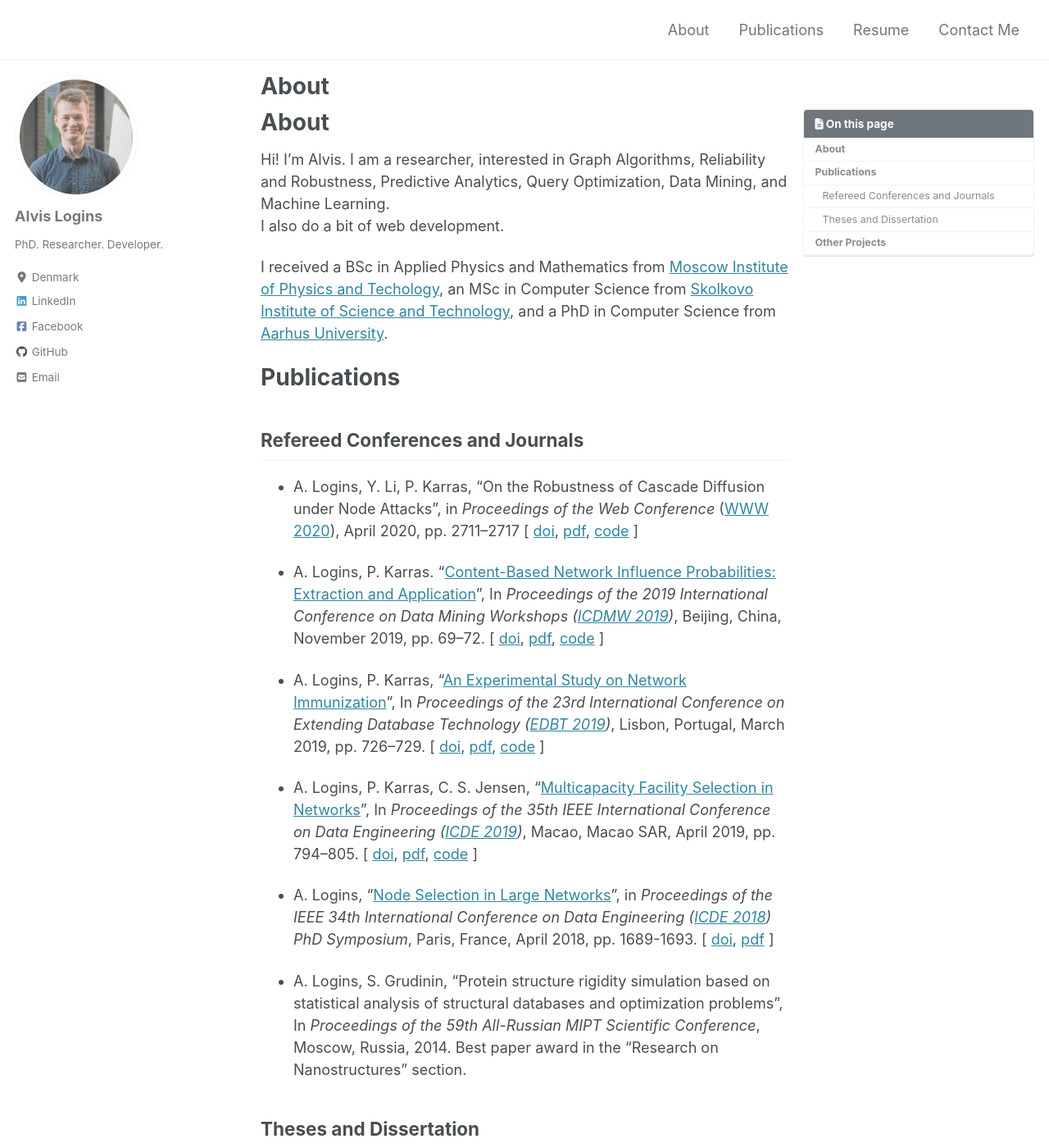
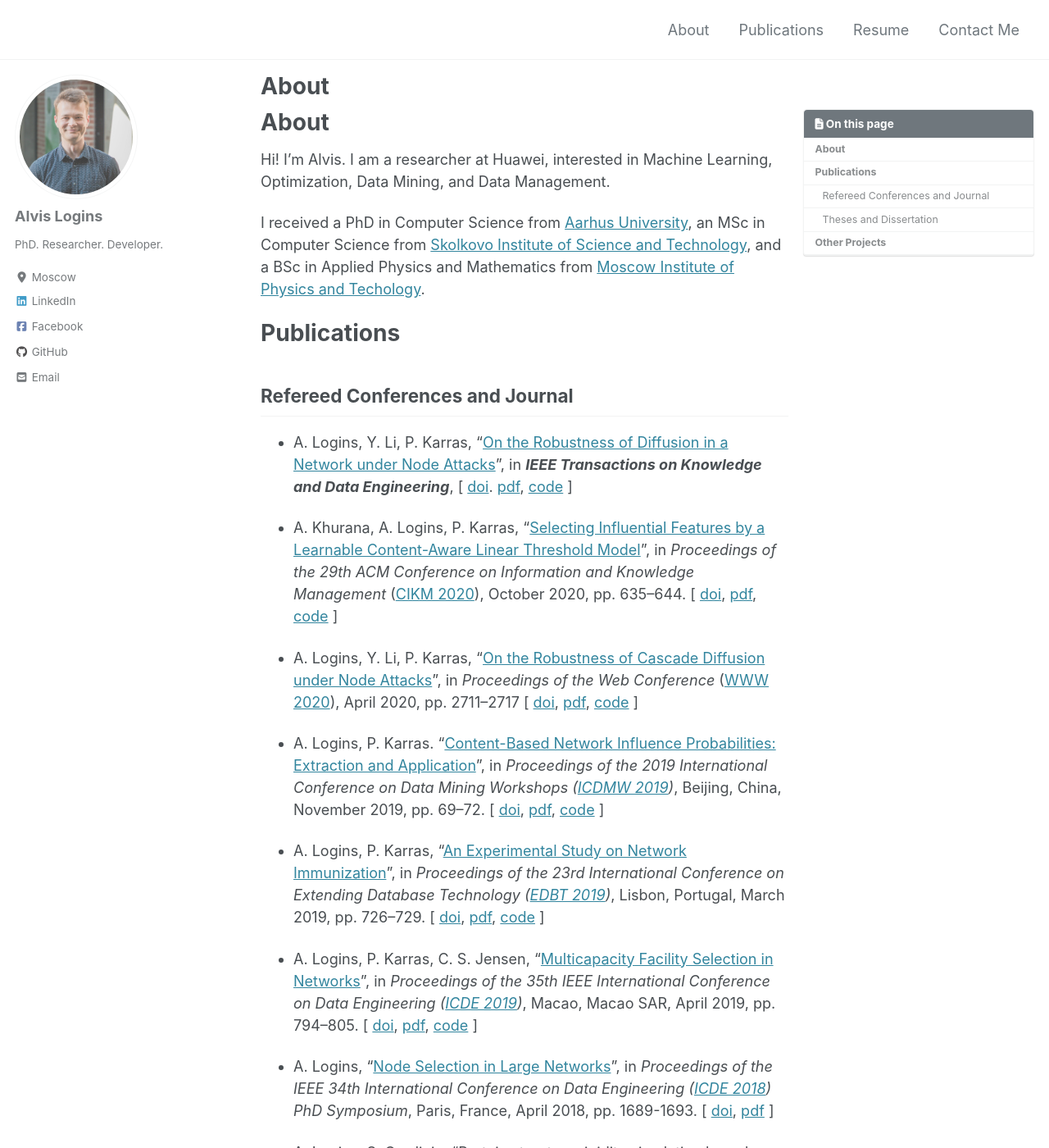
Before and after one commit to allogn/portfolio, a Jekyll site: the page built from index.md, in a window 1280 px wide and 1400 px high. Shown: the whole window at 82% size. Built offline with Jekyll 4.4.1, drawn with Linux system fonts in a browser that asks for light colours; cached includes are drawn as plain includes; nearby versions of some CDN libraries; our own code applies the rules of GitHub Pages for plain Markdown files; some of the changed text lies outside the part shown.

Commit message:
Profile upd

```diff
--- a/_config.yml
+++ b/_config.yml
@@ -110,7 +110,7 @@ author:
   name             : "Alvis Logins"
   avatar           : "/assets/images/profile_picture.jpg"
   bio              : "PhD. Researcher. Developer."
-  location         : "Denmark"
+  location         : "Moscow"
   email            : "alvis.logins@gmail.com"
   links:
     - label: "Email"
--- a/index.md
+++ b/index.md
@@ -4,21 +4,25 @@ author_profile: true,
 toc: true
 ---
 # About
-Hi! I'm Alvis. I am a researcher, interested in Graph Algorithms, Reliability and Robustness, Predictive Analytics, Query Optimization, Data Mining, and Machine Learning. <br> I also do a bit of web development.
+Hi! I'm Alvis. I am a researcher at Huawei, interested in Machine Learning, Optimization, Data Mining, and Data Management.
 
-I received a BSc in Applied Physics and Mathematics from [Moscow Institute of Physics and Techology](https://mipt.ru/english/), an MSc in Computer Science from [Skolkovo Institute of Science and Technology](https://www.skoltech.ru/en/), and a&nbsp;PhD in Computer Science from [Aarhus University](https://international.au.dk).
+I received a&nbsp;PhD in Computer Science from [Aarhus University](https://international.au.dk), an MSc in Computer Science from [Skolkovo Institute of Science and Technology](https://www.skoltech.ru/en/), and a BSc in Applied Physics and Mathematics from [Moscow Institute of Physics and Techology](https://mipt.ru/english/).
 
 # Publications
 
-## Refereed Conferences and Journals
+## Refereed Conferences and Journal
 
-- A. Logins, Y. Li, P. Karras, "On the Robustness of Cascade Diffusion under Node Attacks", in *Proceedings of the Web Conference* ([WWW 2020](https://www2020.thewebconf.org)), April 2020, pp. 2711–2717 [&nbsp;[doi](https://dl.acm.org/doi/abs/10.1145/3366423.3380028), [pdf](/assets/pdf/robust_ic.pdf), [code](https://github.com/allogn/robustness)&nbsp;]
+- A. Logins, Y. Li, P. Karras, "[On the Robustness of Diffusion in a Network under Node Attacks](/assets/pdf/tkde_robust.pdf)", in ***IEEE Transactions on Knowledge and Data Engineering***, [&nbsp;[doi](https://doi.org/10.1109/TKDE.2021.3071081). [pdf](/assets/pdf/tkde_robust.pdf), [code](https://github.com/allogn/robustness)&nbsp;]
 
-- A. Logins, P. Karras. "[Content-Based Network Influence Probabilities: Extraction and Application](/assets/pdf/vk_icdmw2019.pdf)", In *Proceedings of the 2019 International Conference on Data Mining Workshops ([ICDMW 2019](http://www.guide2research.com/conference/icdm-2019))*, Beijing, China, November 2019, pp. 69–72. [&nbsp;[doi](https://doi.org/10.1109/ICDMW.2019.00020), [pdf](/assets/pdf/vk_icdmw2019.pdf), [code](https://github.com/iconvk/LearningIndependentCascadeOnVK)&nbsp;]
+- A. Khurana, A. Logins, P. Karras, "[Selecting Influential Features by a Learnable Content-Aware Linear Threshold Model](/assets/pdf/ca_ltm.pdf)", in *Proceedings of the 29th ACM Conference on Information and Knowledge Management* ([CIKM 2020](https://cikm2020.org)), October 2020, pp. 635–644. [&nbsp;[doi](https://doi.org/10.1145/3340531.3411886), [pdf](/assets/pdf/ca_ltm.pdf), [code](https://github.com/AnshKhurana/CAIM)&nbsp;]
 
-- A. Logins, P. Karras, "[An Experimental Study on Network Immunization](/assets/pdf/immun_edbt2019.pdf)", In *Proceedings of the 23rd International Conference on Extending Database Technology ([EDBT 2019](http://edbticdt2019.inesc-id.pt))*, Lisbon, Portugal, March 2019, pp. 726–729. [&nbsp;[doi](http://dx.doi.org/10.5441/002/edbt.2019.97), [pdf](/assets/pdf/immun_edbt2019.pdf), [code](https://github.com/allogn/Network-Immunization)&nbsp;]
+- A. Logins, Y. Li, P. Karras, "[On the Robustness of Cascade Diffusion under Node Attacks](/assets/pdf/robust_ic.pdf)", in *Proceedings of the Web Conference* ([WWW 2020](https://www2020.thewebconf.org)), April 2020, pp. 2711–2717 [&nbsp;[doi](https://dl.acm.org/doi/abs/10.1145/3366423.3380028), [pdf](/assets/pdf/robust_ic.pdf), [code](https://github.com/allogn/robustness)&nbsp;]
 
-- A. Logins, P. Karras, C. S. Jensen, "[Multicapacity Facility Selection in Networks](/assets/pdf/wma_icde2019.pdf)", In *Proceedings of the 35th IEEE International Conference on Data Engineering ([ICDE 2019](http://conferences.cis.umac.mo/icde2019/))*, Macao, Macao SAR, April 2019, pp. 794–805. [&nbsp;[doi](https://doi.org/10.1109/ICDE.2019.00076), [pdf](/assets/pdf/wma_icde2019.pdf), [code](https://github.com/allogn/wma)&nbsp;]
+- A. Logins, P. Karras. "[Content-Based Network Influence Probabilities: Extraction and Application](/assets/pdf/vk_icdmw2019.pdf)", in *Proceedings of the 2019 International Conference on Data Mining Workshops ([ICDMW 2019](http://www.guide2research.com/conference/icdm-2019))*, Beijing, China, November 2019, pp. 69–72. [&nbsp;[doi](https://doi.org/10.1109/ICDMW.2019.00020), [pdf](/assets/pdf/vk_icdmw2019.pdf), [code](https://github.com/iconvk/LearningIndependentCascadeOnVK)&nbsp;]
+
+- A. Logins, P. Karras, "[An Experimental Study on Network Immunization](/assets/pdf/immun_edbt2019.pdf)", in *Proceedings of the 23rd International Conference on Extending Database Technology ([EDBT 2019](http://edbticdt2019.inesc-id.pt))*, Lisbon, Portugal, March 2019, pp. 726–729. [&nbsp;[doi](http://dx.doi.org/10.5441/002/edbt.2019.97), [pdf](/assets/pdf/immun_edbt2019.pdf), [code](https://github.com/allogn/Network-Immunization)&nbsp;]
+
+- A. Logins, P. Karras, C. S. Jensen, "[Multicapacity Facility Selection in Networks](/assets/pdf/wma_icde2019.pdf)", in *Proceedings of the 35th IEEE International Conference on Data Engineering ([ICDE 2019](http://conferences.cis.umac.mo/icde2019/))*, Macao, Macao SAR, April 2019, pp. 794–805. [&nbsp;[doi](https://doi.org/10.1109/ICDE.2019.00076), [pdf](/assets/pdf/wma_icde2019.pdf), [code](https://github.com/allogn/wma)&nbsp;]
 
 - A. Logins, "[Node Selection in Large Networks](/assets/pdf/node_selection_icde2018.pdf)", in *Proceedings of the IEEE 34th International Conference on Data Engineering ([ICDE 2018](https://icde2018.org)) PhD Symposium*, Paris, France, April 2018, pp. 1689-1693. [&nbsp;[doi](https://doi.org/10.1109/ICDE.2018.00216), [pdf](/assets/pdf/node_selection_icde2018.pdf)&nbsp;]
 
@@ -34,6 +38,5 @@ I received a BSc in Applied Physics and Mathematics from [Moscow Institute of Ph
 
 # Other Projects
 
-- Web site for a photography/videography studio "SIA LT Studija" <https://videostudija.lv/>, 2020.
-- Personal blog <https://blog.alogins.net/>, 2018--2020.
-- Web site for a balet dance studio "Grande", <http://grande.lv/>, 2016.
+- Personal blog <https://blog.alogins.net/>, 2018--2021.
+- Web site for a photography/videography studio "SIA LT Studija" <https://videostudija.lv/>, 2020-2021.
```
Also changed, not shown: 2 other files.
